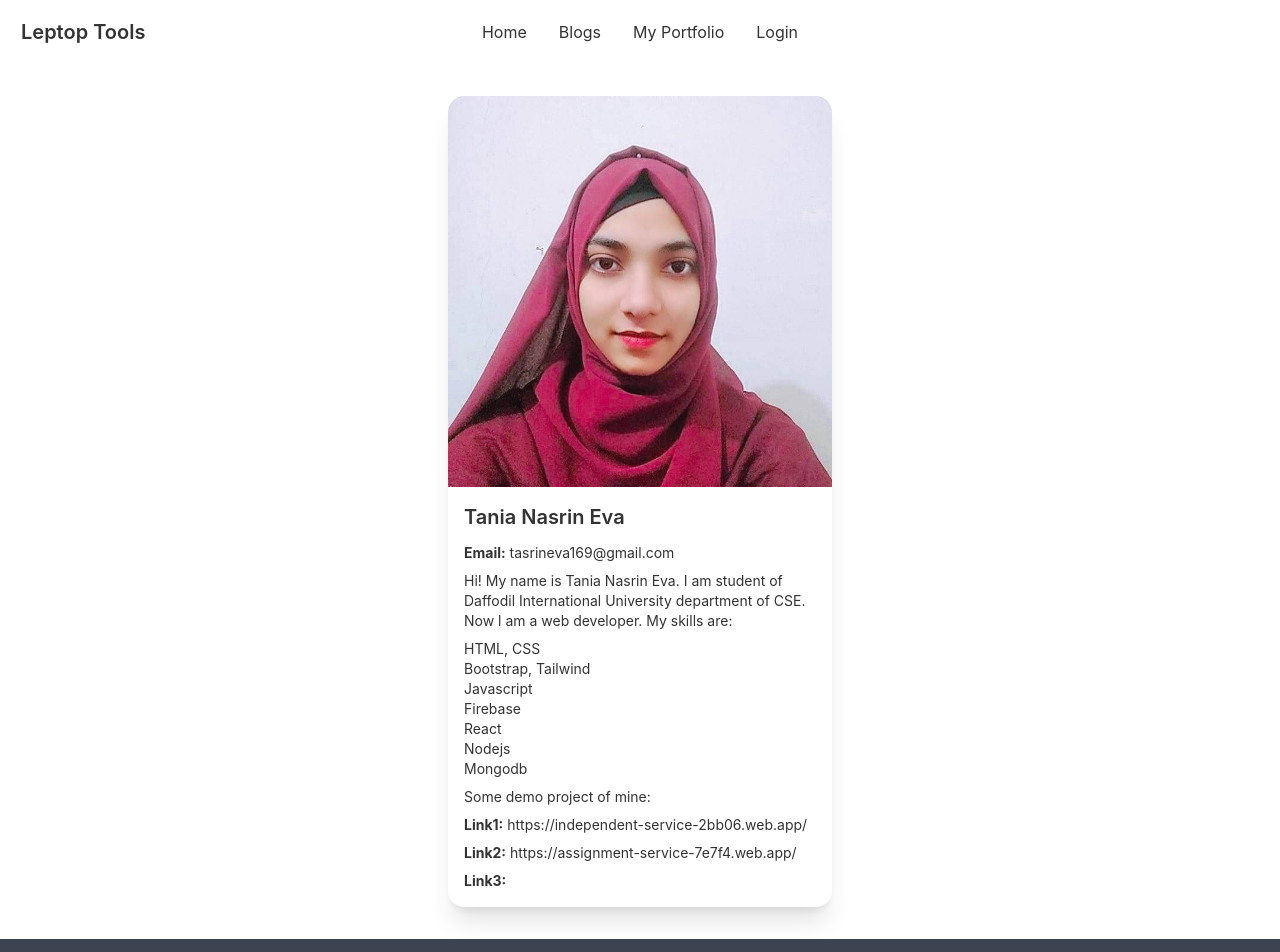
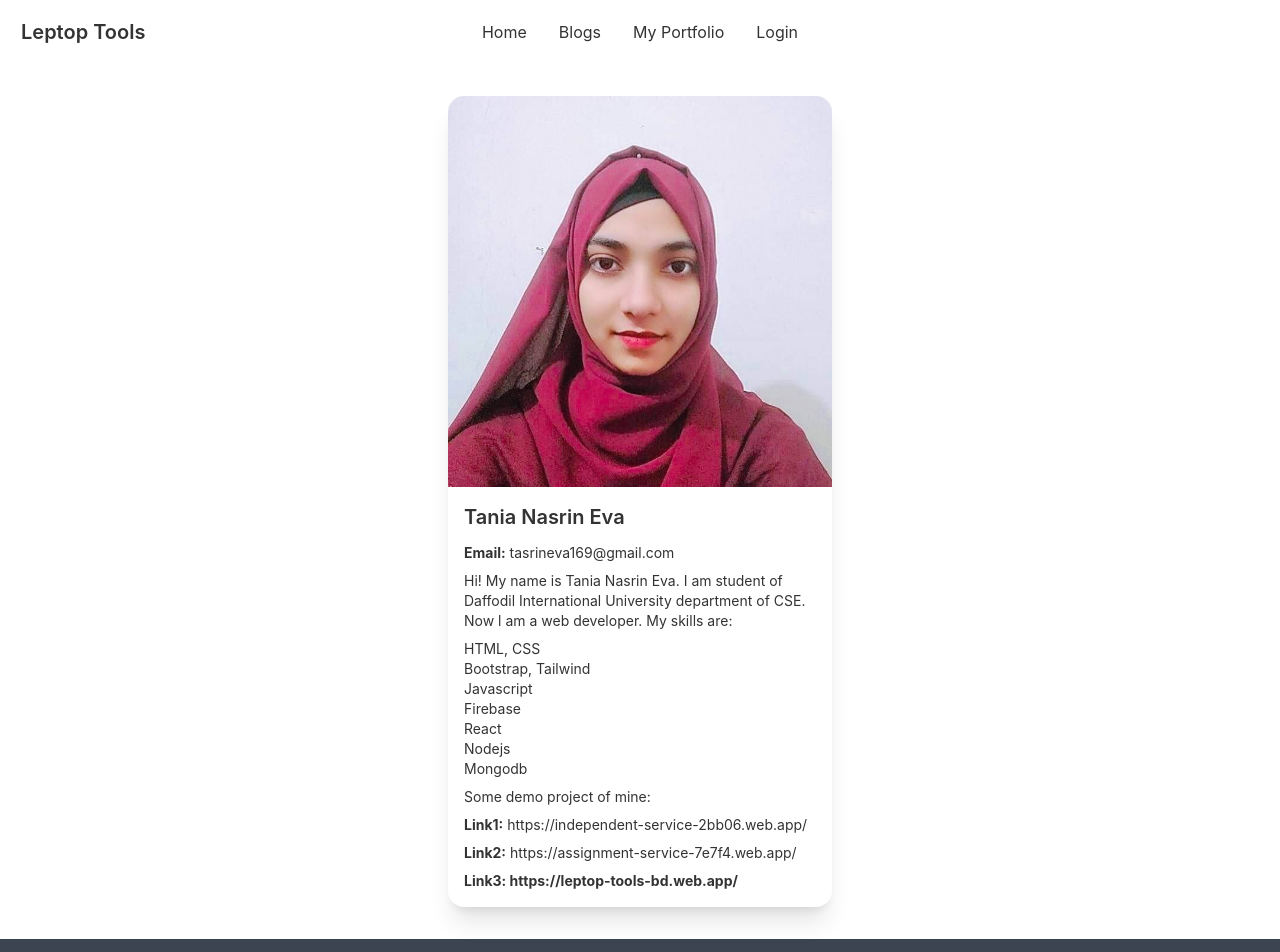
Before and after one commit to tanianasrin1/manufacture-website, a React (Create React App) app: page /myportfolio in a window 1280 px wide. Shown: the top 952 px of the page. Built offline with nearby package versions, Linux system fonts and the light colour scheme; no server answers.

Commit message:
readme file fixed

```diff
--- a/src/Pages/MyPortfolio/MyPortfolio.js
+++ b/src/Pages/MyPortfolio/MyPortfolio.js
@@ -22,11 +22,10 @@ const MyPortfolio = () => {
     Some demo project of mine: <br />
     <a href="https://independent-service-2bb06.web.app/" target="_blank"><strong>Link1:</strong> https://independent-service-2bb06.web.app/</a>
     <a href="https://assignment-service-7e7f4.web.app/" target="_blank"><strong>Link2:</strong> https://assignment-service-7e7f4.web.app/</a>
-    <a href="" target="_blank"><strong>Link3:</strong> </a>
+    <a href="https://leptop-tools-bd.web.app/" target="_blank"><strong>Link3: https://leptop-tools-bd.web.app/</strong> </a>
   </div>
 </div>
     );
 };
 
 export default MyPortfolio;
-// Leptop tools in my last project. This project
```
